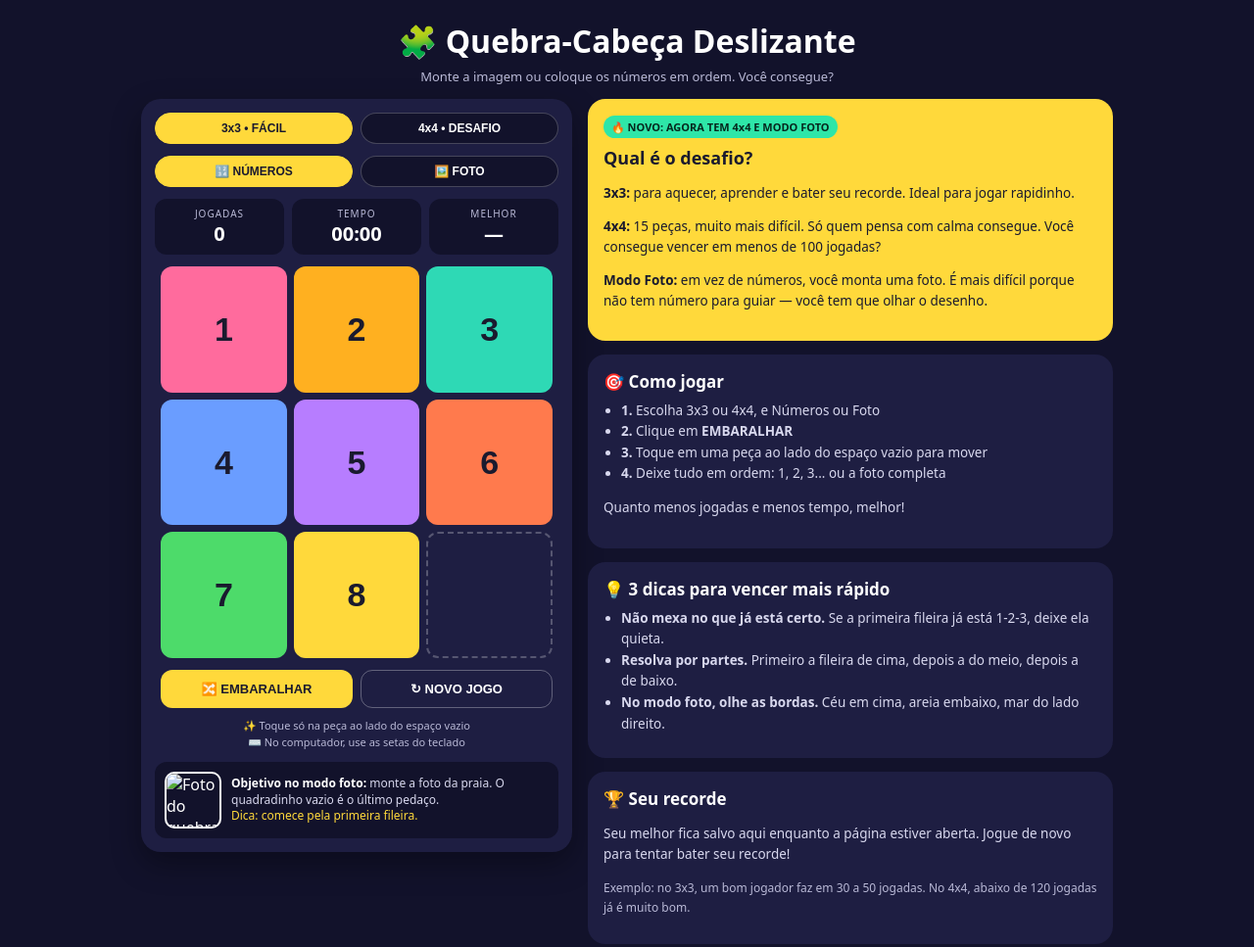
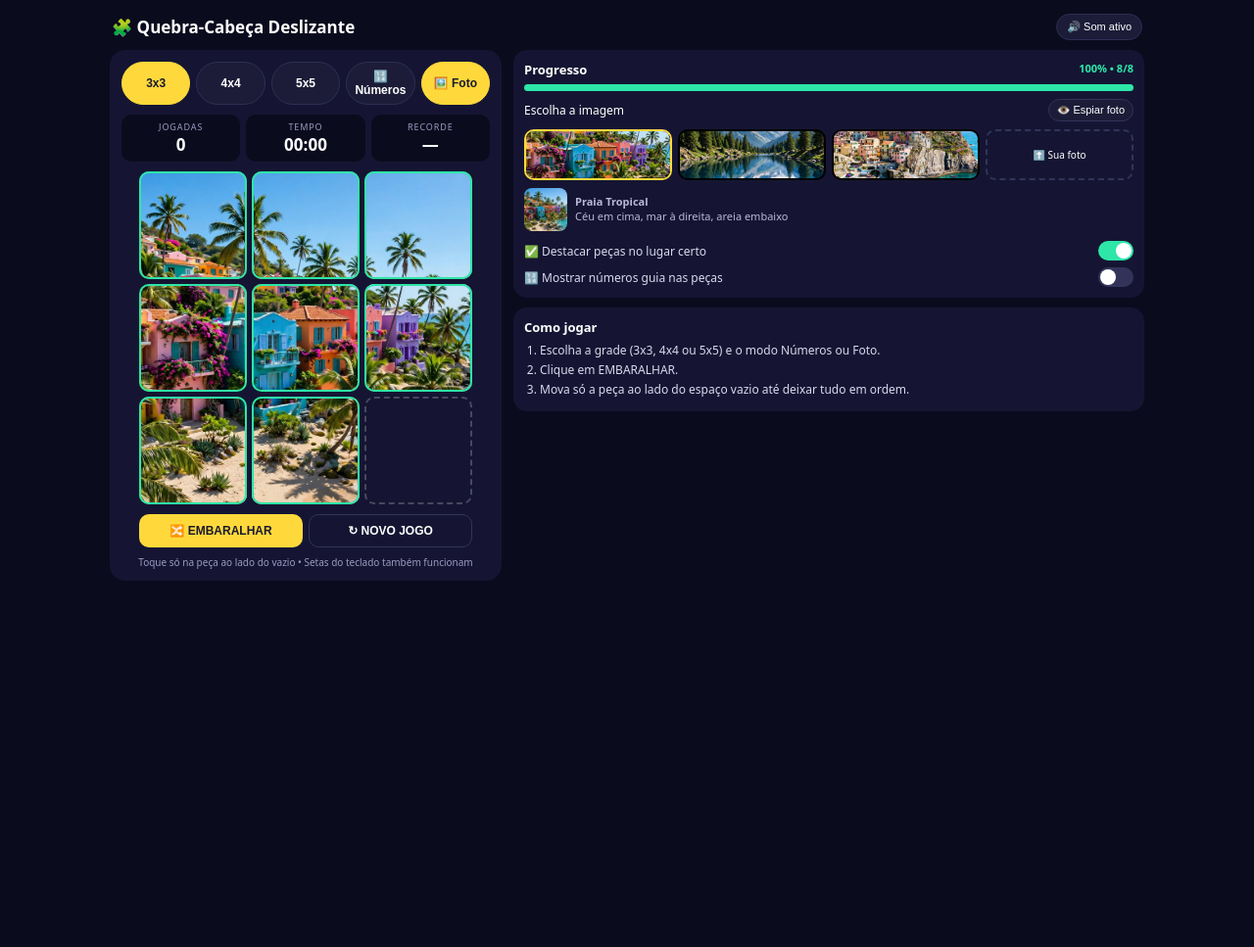
Before and after one commit to fazendaprada27-collab/quebra-cabeca, a plain HTML site: page index.html in a window 1280 px wide. Shown: the whole page at 98% size. After the commit the page ends 800 px from the top, so only its background shows below. Drawn offline with Linux system fonts and the light colour scheme.

Commit message:
Add files via upload

```diff
--- a/index.html
+++ b/index.html
@@ -3,173 +3,173 @@
 <head>
 <meta charset="UTF-8">
 <meta name="viewport" content="width=device-width, initial-scale=1">
-<title>Quebra-Cabeça Deslizante — 3x3 e 4x4</title>
-<meta name="theme-color" content="#12122b">
+<title>Quebra-Cabeça Deslizante</title>
+<meta name="theme-color" content="#0b0b1e">
 <link rel="manifest" href="manifest.json">
 <style>
 *{box-sizing:border-box}
-body{margin:0;background:#12122b;color:#fff;font-family:system-ui,-apple-system,Segoe UI,Roboto,Arial,sans-serif}
-.wrap{max-width:1020px;margin:0 auto;padding:16px 14px 28px}
-header{text-align:center;margin:4px 0 14px}
-header h1{font-size:clamp(22px,4vw,32px);margin:0}
-header p{color:#b9b9d6;font-size:13px;margin:6px 0 0}
-.layout{display:grid;grid-template-columns:1fr;gap:16px;align-items:start}
-@media(min-width:880px){.layout{grid-template-columns:440px 1fr}}
-.card{background:#1e1e42;border-radius:20px;padding:14px;box-shadow:0 12px 30px rgba(0,0,0,.35)}
-.modes{display:flex;gap:8px;flex-wrap:wrap;margin-bottom:12px}
-.chip{flex:1;min-width:110px;border:1px solid rgba(255,255,255,.22);background:#12122b;color:#fff;border-radius:999px;padding:8px 6px;font-weight:800;font-size:12px;cursor:pointer}
-.chip.active{background:#ffd93b;color:#1a1a2e;border-color:#ffd93b}
-.stats{display:grid;grid-template-columns:repeat(3,1fr);gap:8px;margin-bottom:12px}
-.stat{background:#12122b;border-radius:12px;padding:8px 6px;text-align:center}
-.stat small{display:block;color:#b9b9d6;font-size:10px;letter-spacing:.1em;text-transform:uppercase}
-.stat b{font-size:20px}
-.win{display:none;background:#2ee6a8;color:#06281e;font-weight:900;text-align:center;border-radius:12px;padding:10px;margin-bottom:12px;font-size:14px}
+body{margin:0;background:#0b0b1e;color:#fff;font-family:system-ui,-apple-system,Segoe UI,Roboto,Arial,sans-serif}
+.wrap{max-width:1080px;margin:0 auto;padding:10px 12px 12px}
+.top{display:flex;align-items:center;justify-content:space-between;gap:10px;padding:4px 2px 10px}
+.top h1{font-size:17px;margin:0}
+.top button{background:#1c1c38;border:1px solid #2e2e55;color:#fff;border-radius:999px;padding:6px 10px;font-size:11px;cursor:pointer}
+.main{display:grid;grid-template-columns:1fr;gap:12px}
+@media(min-width:860px){.main{grid-template-columns:400px 1fr}}
+.card{background:#151533;border-radius:16px;padding:12px}
+.row{display:flex;gap:6px;flex-wrap:wrap}
+.chip{flex:1;border:1px solid #2e2e55;background:#1c1c38;color:#fff;border-radius:999px;padding:7px 4px;font-size:12px;font-weight:800;cursor:pointer;text-align:center}
+.chip.on{background:#ffd93b;color:#1a1a2e;border-color:#ffd93b}
+.stats{display:grid;grid-template-columns:repeat(3,1fr);gap:6px;margin:10px 0}
+.stat{background:#0b0b1e;border-radius:10px;padding:6px;text-align:center}
+.stat small{display:block;color:#9a9ac2;font-size:9px;letter-spacing:.1em;text-transform:uppercase}
+.stat b{font-size:17px}
+.win{display:none;background:#2ee6a8;color:#06281e;font-weight:900;text-align:center;border-radius:10px;padding:7px;font-size:13px;margin-bottom:8px}
 .win.show{display:block}
-.board{display:grid;gap:7px;width:100%;max-width:400px;margin:0 auto}
+.board{display:grid;gap:5px;width:100%;max-width:340px;margin:0 auto}
 .board.n3{grid-template-columns:repeat(3,1fr)}
 .board.n4{grid-template-columns:repeat(4,1fr)}
-.tile{aspect-ratio:1;border-radius:12px;display:flex;align-items:center;justify-content:center;font-weight:900;color:#1a1a2e;cursor:pointer;border:0;user-select:none}
-.tile.n3{font-size:clamp(26px,7vw,34px)}
-.tile.n4{font-size:clamp(18px,5vw,24px)}
-.tile.empty{background:transparent;border:2px dashed rgba(255,255,255,.25);cursor:default}
-.tile.photo{background-image:url('foto.jpg');background-size:400% 400%;color:#fff;text-shadow:0 2px 6px rgba(0,0,0,.9);font-size:14px}
-.board.n3 .tile.photo{background-size:300% 300%}
-.board.n4 .tile.photo{background-size:400% 400%}
-.tile.photo span{background:rgba(0,0,0,.55);padding:2px 6px;border-radius:999px;font-size:11px}
-.c1{background:#ff6b9d}.c2{background:#ffb020}.c3{background:#2ed9b5}.c4{background:#6a9dff}.c5{background:#b77dff}.c6{background:#ff7a4d}.c7{background:#4ddb6a}.c8{background:#ffd93b}.c9{background:#ff8fab}.c10{background:#4ecdc4}.c11{background:#a78bfa}.c12{background:#f97316}.c13{background:#22c55e}.c14{background:#38bdf8}.c15{background:#facc15}
-.controls{display:grid;grid-template-columns:1fr 1fr;gap:8px;margin-top:12px;max-width:400px;margin:12px auto 0}
-.btn{border:0;border-radius:12px;padding:11px 8px;font-weight:900;cursor:pointer;font-size:13px}
-.btn-yellow{background:#ffd93b;color:#1a1a2e}
-.btn-ghost{background:transparent;color:#fff;border:1px solid rgba(255,255,255,.3)}
-.hint{text-align:center;color:#b9b9d6;font-size:11px;margin-top:10px;line-height:1.5}
-.preview{display:flex;gap:10px;align-items:center;background:#12122b;border-radius:12px;padding:10px;margin-top:12px}
-.preview img{width:58px;height:58px;object-fit:cover;border-radius:10px;border:2px solid #fff}
-.preview p{margin:0;font-size:12px;color:#d8d8ee;line-height:1.4}
-.preview b{color:#fff}
-.side{display:grid;gap:14px}
-.box{background:#1e1e42;border-radius:18px;padding:16px}
-.box h2{margin:0 0 8px;font-size:17px}
-.box p,.box li{font-size:13.5px;line-height:1.6;color:#d8d8ee}
-.box ul{margin:8px 0;padding-left:18px}
-.highlight{background:#ffd93b;color:#1a1a2e;border-radius:18px;padding:16px}
-.highlight h2{margin:0 0 8px;font-size:18px}
-.highlight p,.highlight li{color:#1a1a2e;font-size:13.5px;line-height:1.55}
-.highlight ul{margin:8px 0;padding-left:18px}
-.badge{display:inline-block;background:#2ee6a8;color:#06281e;font-weight:900;font-size:11px;padding:4px 8px;border-radius:999px;margin-bottom:8px}
+.board.n5{grid-template-columns:repeat(5,1fr)}
+.tile{aspect-ratio:1;border-radius:10px;display:flex;align-items:center;justify-content:center;font-weight:900;border:0;cursor:pointer}
+.tile.n3{font-size:26px}.tile.n4{font-size:19px}.tile.n5{font-size:15px}
+.tile.empty{background:transparent;border:2px dashed rgba(255,255,255,.22);cursor:default}
+.tile.photo{background-size:cover;color:#fff;text-shadow:0 1px 4px #000}
+.tile.photo span{background:rgba(0,0,0,.55);padding:1px 5px;border-radius:999px;font-size:10px}
+.tile.correct{outline:2px solid #2ee6a8;outline-offset:-2px}
+.controls{display:grid;grid-template-columns:1fr 1fr;gap:6px;margin-top:10px;max-width:340px;margin-left:auto;margin-right:auto}
+.btn{border:0;border-radius:10px;padding:9px 6px;font-weight:900;cursor:pointer;font-size:12px}
+.btn-y{background:#ffd93b;color:#1a1a2e}
+.btn-g{background:transparent;color:#fff;border:1px solid #33335a}
+.hint{text-align:center;color:#9a9ac2;font-size:10px;margin-top:8px;line-height:1.4}
+.side{display:grid;gap:10px;align-content:start}
+.panel{background:#151533;border-radius:14px;padding:11px}
+.panel h3{margin:0 0 6px;font-size:13px}
+.progress{height:7px;background:#0b0b1e;border-radius:999px;overflow:hidden}
+.progress i{display:block;height:100%;background:#2ee6a8;width:0%}
+.thumbs{display:grid;grid-template-columns:repeat(4,1fr);gap:6px}
+.thumbs button{border:2px solid transparent;border-radius:10px;overflow:hidden;padding:0;cursor:pointer;background:#000;height:52px}
+.thumbs button.on{border-color:#ffd93b}
+.thumbs img{width:100%;height:100%;object-fit:cover;display:block}
+.thumbs .up{display:flex;flex-direction:column;align-items:center;justify-content:center;color:#fff;font-size:10px;background:#1c1c38;height:100%}
+.toggles{display:grid;gap:7px;font-size:12px;color:#d8d8ee}
+.toggles label{display:flex;align-items:center;justify-content:space-between;gap:8px}
+.switch{width:36px;height:20px;background:#33335a;border-radius:999px;position:relative;cursor:pointer;flex-shrink:0}
+.switch::after{content:'';position:absolute;top:2px;left:2px;width:16px;height:16px;background:#fff;border-radius:50%;transition:.15s}
+.switch.on{background:#2ee6a8}
+.switch.on::after{left:18px}
+.how{font-size:12px;line-height:1.5;color:#d8d8ee;margin:0;padding-left:16px}
+.how li{margin-bottom:2px}
+.preview{display:flex;gap:8px;align-items:center}
+.preview img{width:44px;height:44px;object-fit:cover;border-radius:8px}
+.preview p{margin:0;font-size:11px;color:#b9b9d6;line-height:1.35}
 </style>
 </head>
 <body>
 <div class="wrap">
-<header><h1>🧩 Quebra-Cabeça Deslizante</h1><p>Monte a imagem ou coloque os números em ordem. Você consegue?</p></header>
-<div class="layout">
+<div class="top"><h1>🧩 Quebra-Cabeça Deslizante</h1><button id="soundBtn">🔊 Som ativo</button></div>
+<div class="main">
 <section class="card">
-  <div class="modes">
-    <button class="chip active" id="btn3">3x3 • FÁCIL</button>
-    <button class="chip" id="btn4">4x4 • DESAFIO</button>
-  </div>
-  <div class="modes">
-    <button class="chip active" id="btnNum">🔢 NÚMEROS</button>
-    <button class="chip" id="btnFoto">🖼️ FOTO</button>
+  <div class="row">
+    <button class="chip on" data-size="3">3x3</button>
+    <button class="chip" data-size="4">4x4</button>
+    <button class="chip" data-size="5">5x5</button>
+    <button class="chip" data-mode="num">🔢 Números</button>
+    <button class="chip on" data-mode="foto">🖼️ Foto</button>
   </div>
   <div class="stats">
     <div class="stat"><small>Jogadas</small><b id="moves">0</b></div>
     <div class="stat"><small>Tempo</small><b id="time">00:00</b></div>
-    <div class="stat"><small>Melhor</small><b id="best">—</b></div>
+    <div class="stat"><small>Recorde</small><b id="best">—</b></div>
   </div>
   <div id="win" class="win"></div>
   <div class="board n3" id="board"></div>
   <div class="controls">
-    <button class="btn btn-yellow" id="shuffleBtn">🔀 EMBARALHAR</button>
-    <button class="btn btn-ghost" id="resetBtn">↻ NOVO JOGO</button>
+    <button class="btn btn-y" id="shuffleBtn">🔀 EMBARALHAR</button>
+    <button class="btn btn-g" id="resetBtn">↻ NOVO JOGO</button>
   </div>
-  <div class="hint">✨ Toque só na peça ao lado do espaço vazio<br>⌨️ No computador, use as setas do teclado</div>
-  <div class="preview" id="previewBox"><img src="foto.jpg" alt="Foto do quebra-cabeça"><p><b>Objetivo no modo foto:</b> monte a foto da praia. O quadradinho vazio é o último pedaço.<br><span style="color:#ffd93b">Dica: comece pela primeira fileira.</span></p></div>
+  <div class="hint">Toque só na peça ao lado do vazio • Setas do teclado também funcionam</div>
 </section>
 
 <aside class="side">
-  <div class="highlight">
-    <span class="badge">🔥 NOVO: AGORA TEM 4x4 E MODO FOTO</span>
-    <h2>Qual é o desafio?</h2>
-    <p><b>3x3:</b> para aquecer, aprender e bater seu recorde. Ideal para jogar rapidinho.</p>
-    <p><b>4x4:</b> 15 peças, muito mais difícil. Só quem pensa com calma consegue. Você consegue vencer em menos de 100 jogadas?</p>
-    <p><b>Modo Foto:</b> em vez de números, você monta uma foto. É mais difícil porque não tem número para guiar — você tem que olhar o desenho.</p>
+  <div class="panel">
+    <h3>Progresso <span id="progText" style="float:right;color:#2ee6a8;font-size:11px">0% • 0/N</span></h3>
+    <div class="progress"><i id="progBar"></i></div>
+    <div style="display:flex;justify-content:space-between;align-items:center;margin-top:8px">
+      <span style="font-size:12px">Escolha a imagem</span>
+      <button id="peekBtn" style="background:#1c1c38;color:#fff;border:1px solid #33335a;border-radius:999px;padding:4px 8px;font-size:11px;cursor:pointer">👁️ Espiar foto</button>
+    </div>
+    <div class="thumbs" style="margin-top:8px">
+      <button class="on" data-img="foto1.jpg"><img src="foto1.jpg" alt="Praia"></button>
+      <button data-img="foto2.jpg"><img src="foto2.jpg" alt="Montanha"></button>
+      <button data-img="foto3.jpg"><img src="foto3.jpg" alt="Vila"></button>
+      <label style="border:2px dashed #33335a;border-radius:10px;height:52px;display:flex;flex-direction:column;align-items:center;justify-content:center;font-size:10px;cursor:pointer">⬆️ Sua foto<input type="file" id="upload" accept="image/*" style="display:none"></label>
+    </div>
+    <div class="preview" style="margin-top:8px"><img id="previewImg" src="foto1.jpg"><p><b id="imgName">Praia Tropical</b><br><span id="imgHint">Céu em cima, mar à direita, areia embaixo</span></p></div>
+    <div class="toggles" style="margin-top:10px">
+      <label>✅ Destacar peças no lugar certo <span class="switch on" id="hlSwitch"></span></label>
+      <label>🔢 Mostrar números guia nas peças <span class="switch" id="numSwitch"></span></label>
+    </div>
   </div>
-  <div class="box"><h2>🎯 Como jogar</h2>
-    <ul>
-      <li><b>1.</b> Escolha 3x3 ou 4x4, e Números ou Foto</li>
-      <li><b>2.</b> Clique em <b>EMBARALHAR</b></li>
-      <li><b>3.</b> Toque em uma peça ao lado do espaço vazio para mover</li>
-      <li><b>4.</b> Deixe tudo em ordem: 1, 2, 3... ou a foto completa</li>
-    </ul>
-    <p>Quanto menos jogadas e menos tempo, melhor!</p>
-  </div>
-  <div class="box"><h2>💡 3 dicas para vencer mais rápido</h2>
-    <ul>
-      <li><b>Não mexa no que já está certo.</b> Se a primeira fileira já está 1-2-3, deixe ela quieta.</li>
-      <li><b>Resolva por partes.</b> Primeiro a fileira de cima, depois a do meio, depois a de baixo.</li>
-      <li><b>No modo foto, olhe as bordas.</b> Céu em cima, areia embaixo, mar do lado direito.</li>
-    </ul>
-  </div>
-  <div class="box"><h2>🏆 Seu recorde</h2><p id="recordText">Seu melhor fica salvo aqui enquanto a página estiver aberta. Jogue de novo para tentar bater seu recorde!</p><p style="font-size:12px;color:#b9b9d6">Exemplo: no 3x3, um bom jogador faz em 30 a 50 jogadas. No 4x4, abaixo de 120 jogadas já é muito bom.</p></div>
+  <div class="panel"><h3>Como jogar</h3><ol class="how"><li>Escolha a grade (3x3, 4x4 ou 5x5) e o modo Números ou Foto.</li><li>Clique em EMBARALHAR.</li><li>Mova só a peça ao lado do espaço vazio até deixar tudo em ordem.</li></ol></div>
 </aside>
 </div>
 </div>
 <script>
-let size=3, mode='num';
+let size=3, mode='foto', img='foto1.jpg', highlight=true, showNum=false, sound=true;
 let tiles=[], moves=0, seconds=0, timer=null, started=false, best=null;
 const boardEl=document.getElementById('board');
-const movesEl=document.getElementById('moves');
-const timeEl=document.getElementById('time');
-const bestEl=document.getElementById('best');
-const winEl=document.getElementById('win');
-const colors=['','c1','c2','c3','c4','c5','c6','c7','c8','c9','c10','c11','c12','c13','c14','c15'];
+const names={'foto1.jpg':['Praia Tropical','Céu em cima, mar à direita, areia embaixo'],'foto2.jpg':['Lago na Montanha','Neve em cima, lago embaixo'],'foto3.jpg':['Vila no Mar','Casinhas coloridas, mar à direita'],'custom':['Sua foto','Sua foto escolhida']};
+const colors=['','c1','c2','c3','c4','c5','c6','c7','c8','c9','c10','c11','c12','c13','c14','c15','c16','c17','c18','c19','c20','c21','c22','c23','c24'];
 function total(){return size*size}
-function solvedArr(){let a=[];for(let i=1;i<total();i++)a.push(i);a.push(0);return a}
+function solved(){let a=[];for(let i=1;i<total();i++)a.push(i);a.push(0);return a}
 function fmt(s){return String(Math.floor(s/60)).padStart(2,'0')+':'+String(s%60).padStart(2,'0')}
-function startTimer(){if(started)return;started=true;timer=setInterval(()=>{seconds++;timeEl.textContent=fmt(seconds)},1000)}
+function startTimer(){if(started)return;started=true;timer=setInterval(()=>{seconds++;document.getElementById('time').textContent=fmt(seconds)},1000)}
 function stopTimer(){clearInterval(timer)}
+function play(){if(!sound)return;try{const a=new (window.AudioContext||window.webkitAudioContext)();const o=a.createOscillator();o.frequency.value=520;o.connect(a.destination);o.start();o.stop(a.currentTime+0.05)}catch(e){}}
 function render(){
-  boardEl.className='board '+(size===3?'n3':'n4');
+  boardEl.className='board n'+size;
   boardEl.innerHTML='';
+  let correct=0;
   tiles.forEach((v,i)=>{
+    if(v!==0 && v===i+1) correct++;
     const b=document.createElement('button');
-    const row=Math.floor((v===0?total()-1:v-1)/size), col=(v===0?total()-1:v-1)%size;
-    if(mode==='photo' && v!==0){
-      b.className='tile photo '+(size===3?'n3':'n4');
+    const row=v===0?size-1:Math.floor((v-1)/size), col=v===0?size-1:(v-1)%size;
+    let cls='tile n'+size+' ';
+    if(v===0) cls+='empty';
+    else if(mode==='foto') cls+='photo';
+    else cls+=colors[v]||'c1';
+    if(highlight && v!==0 && v===i+1) cls+=' correct';
+    b.className=cls;
+    if(mode==='foto' && v!==0){
+      b.style.backgroundImage=`url('${img}')`;
+      b.style.backgroundSize=`${size*100}% ${size*100}%`;
       b.style.backgroundPosition=`${col*100/(size-1)}% ${row*100/(size-1)}%`;
-      b.innerHTML=`<span>${v}</span>`;
-    } else {
-      b.className='tile '+(v===0?'empty':colors[v])+' '+(size===3?'n3':'n4');
-      b.textContent=v===0?'':v;
-    }
+      if(showNum) b.innerHTML=`<span>${v}</span>`;
+    } else if(v!==0) b.textContent=v;
     b.onclick=()=>tryMove(i);
     boardEl.appendChild(b);
   });
-  movesEl.textContent=moves; timeEl.textContent=fmt(seconds); bestEl.textContent=best===null?'—':best;
+  document.getElementById('moves').textContent=moves;
+  document.getElementById('time').textContent=fmt(seconds);
+  document.getElementById('best').textContent=best===null?'—':best;
+  const pct=Math.round(correct/(total()-1)*100);
+  document.getElementById('progBar').style.width=pct+'%';
+  document.getElementById('progText').textContent=`${pct}% • ${correct}/${total()-1}`;
 }
-function canMove(i){const e=tiles.indexOf(0);const r=Math.floor(i/size),c=i%size,er=Math.floor(e/size),ec=e%size;return Math.abs(r-er)+Math.abs(c-ec)===1}
-function tryMove(i){if(!canMove(i))return;startTimer();const e=tiles.indexOf(0);[tiles[i],tiles[e]]=[tiles[e],tiles[i]];moves++;render();checkWin()}
-function checkWin(){const s=solvedArr();if(s.every((v,i)=>tiles[i]===v)){stopTimer();winEl.textContent=`Parabéns! Você venceu em ${moves} jogadas!`;winEl.classList.add('show');if(best===null||moves<best){best=moves;bestEl.textContent=best;}}}
-function shuffle(){
-  tiles=solvedArr();let last=-1;
-  for(let k=0;k<(size===3?80:200);k++){
-    const e=tiles.indexOf(0);
-    const opts=[e-size,e+size,e-1,e+1].filter(n=>n>=0&&n<total()&&n!==last&&!((e%size===0&&n===e-1)||(e%size===size-1&&n===e+1)));
-    const pick=opts[Math.floor(Math.random()*opts.length)];
-    [tiles[pick],tiles[e]]=[tiles[e],tiles[pick]];last=e;
-  }
-  if(tiles.every((v,i)=>v===solvedArr()[i])) shuffle();
-  moves=0;seconds=0;started=false;stopTimer();winEl.classList.remove('show');render();
-}
-function reset(){tiles=solvedArr();moves=0;seconds=0;started=false;stopTimer();winEl.classList.remove('show');render()}
-function setSize(n){size=n;best=null;document.getElementById('btn3').classList.toggle('active',n===3);document.getElementById('btn4').classList.toggle('active',n===4);reset()}
-function setMode(m){mode=m;document.getElementById('btnNum').classList.toggle('active',m==='num');document.getElementById('btnFoto').classList.toggle('active',m==='photo');render()}
-document.getElementById('btn3').onclick=()=>setSize(3);
-document.getElementById('btn4').onclick=()=>setSize(4);
-document.getElementById('btnNum').onclick=()=>setMode('num');
-document.getElementById('btnFoto').onclick=()=>setMode('photo');
+function canMove(i){const e=tiles.indexOf(0);return Math.abs(Math.floor(i/size)-Math.floor(e/size))+Math.abs(i%size-e%size)===1}
+function tryMove(i){if(!canMove(i))return;startTimer();const e=tiles.indexOf(0);[tiles[i],tiles[e]]=[tiles[e],tiles[i]];moves++;play();render();checkWin()}
+function checkWin(){const s=solved();if(s.every((v,i)=>tiles[i]===v)){stopTimer();const w=document.getElementById('win');w.textContent=`Parabéns! Você venceu em ${moves} jogadas!`;w.classList.add('show');if(best===null||moves<best){best=moves;document.getElementById('best').textContent=best}}}
+function shuffle(){tiles=solved();let last=-1;const steps=size===3?80:size===4?180:300;for(let k=0;k<steps;k++){const e=tiles.indexOf(0);const opts=[e-size,e+size,e-1,e+1].filter(n=>n>=0&&n<total()&&n!==last&&!((e%size===0&&n===e-1)||(e%size===size-1&&n===e+1)));const p=opts[Math.floor(Math.random()*opts.length)];[tiles[p],tiles[e]]=[tiles[e],tiles[p]];last=e}if(tiles.every((v,i)=>v===solved()[i]))shuffle();moves=0;seconds=0;started=false;stopTimer();document.getElementById('win').classList.remove('show');render()}
+function reset(){tiles=solved();moves=0;seconds=0;started=false;stopTimer();document.getElementById('win').classList.remove('show');render()}
+document.querySelectorAll('[data-size]').forEach(b=>b.onclick=()=>{size=+b.dataset.size;best=null;document.querySelectorAll('[data-size]').forEach(x=>x.classList.toggle('on',x===b));reset()});
+document.querySelectorAll('[data-mode]').forEach(b=>b.onclick=()=>{mode=b.dataset.mode;document.querySelectorAll('[data-mode]').forEach(x=>x.classList.toggle('on',x===b));render()});
+document.querySelectorAll('[data-img]').forEach(b=>b.onclick=()=>{img=b.dataset.img;document.querySelectorAll('[data-img]').forEach(x=>x.classList.toggle('on',x===b));document.getElementById('previewImg').src=img;document.getElementById('imgName').textContent=names[img][0];document.getElementById('imgHint').textContent=names[img][1];render()});
 document.getElementById('shuffleBtn').onclick=shuffle;
 document.getElementById('resetBtn').onclick=reset;
+document.getElementById('hlSwitch').onclick=e=>{highlight=!highlight;e.target.classList.toggle('on',highlight);render()};
+document.getElementById('numSwitch').onclick=e=>{showNum=!showNum;e.target.classList.toggle('on',showNum);render()};
+document.getElementById('soundBtn').onclick=e=>{sound=!sound;e.target.textContent=sound?'🔊 Som ativo':'🔇 Som off'};
+document.getElementById('peekBtn').onclick=()=>{const w=window.open(img,'_blank');};
+document.getElementById('upload').onchange=e=>{const f=e.target.files[0];if(!f)return;const url=URL.createObjectURL(f);img=url;document.getElementById('previewImg').src=url;document.getElementById('imgName').textContent='Sua foto';document.getElementById('imgHint').textContent='Sua foto escolhida';render()};
 document.addEventListener('keydown',e=>{const eIdx=tiles.indexOf(0);const map={'ArrowUp':eIdx+size,'ArrowDown':eIdx-size,'ArrowLeft':eIdx+1,'ArrowRight':eIdx-1};if(map[e.key]!==undefined){e.preventDefault();tryMove(map[e.key])}});
 reset();
 if('serviceWorker' in navigator){navigator.serviceWorker.register('sw.js').catch(()=>{})}
```
Also changed, not shown: foto1.jpg (added), foto2.jpg (added), foto3.jpg (added).
